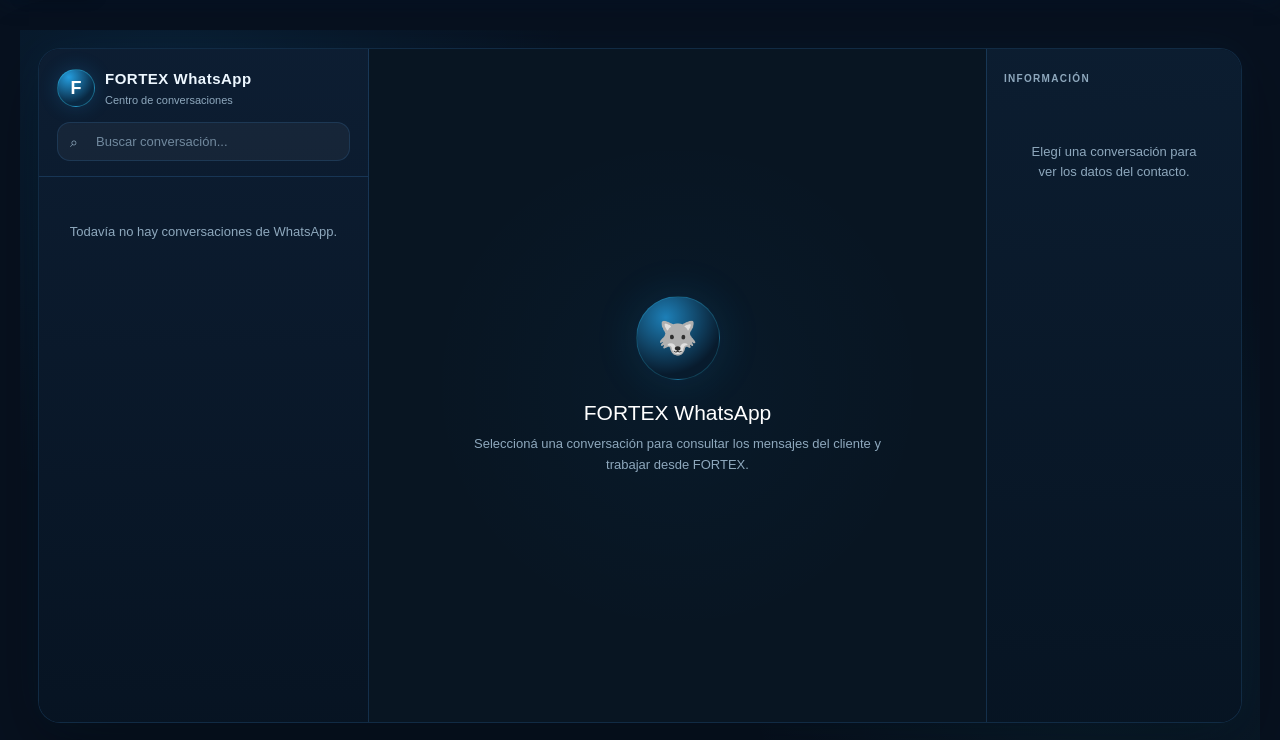
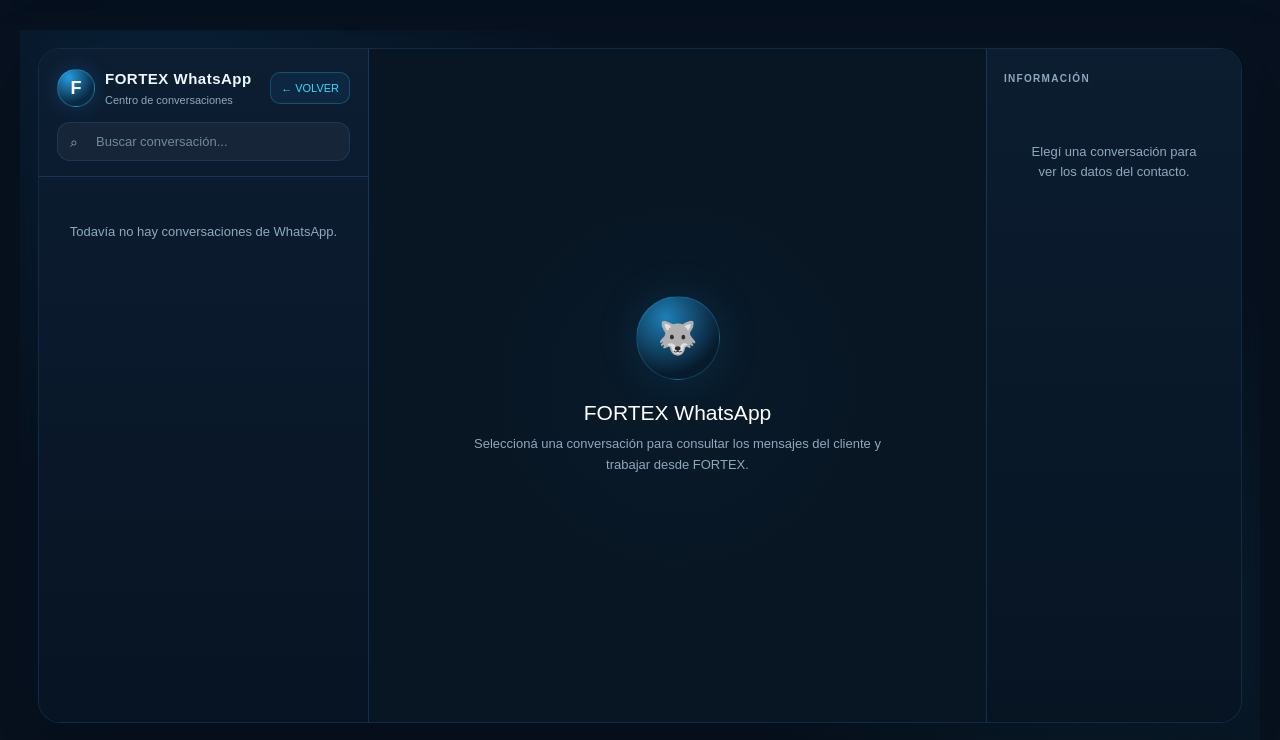
Before and after one commit to pasluiscespedes-rgb/pas_control, a Django app: page /whatsapp/ in a window 1280 px wide. Shown: the part 82-822 px from the top of the page. Run offline with Django 5.2, Linux system fonts and the light colour scheme; a user stored in the database is signed in; data comes from the database, SQL or seed files in the repository; data that the repository does not hold is empty.

Commit message:
Agrega regreso a pantalla anterior desde WhatsApp

```diff
--- a/mensajeria/templates/mensajeria/bandeja_whatsapp.html
+++ b/mensajeria/templates/mensajeria/bandeja_whatsapp.html
@@ -1102,6 +1102,19 @@
                         </div>
                     </div>
 
+                    <a
+                        href="{% url 'inicio' %}"
+                        class="wa-client-link"
+                        onclick="
+                            event.preventDefault();
+                            const destino = sessionStorage.getItem('fortex_wa_volver_a');
+                            sessionStorage.removeItem('fortex_wa_volver_a');
+                            window.location.href = destino || this.href;
+                        "
+                    >
+                        ← VOLVER
+                    </a>
+
                     {% if total_no_leidos %}
                         <div class="wa-total-badge">
                             {{ total_no_leidos }}
--- a/principal/templates/principal/base.html
+++ b/principal/templates/principal/base.html
@@ -130,6 +130,7 @@
     <a
     id="wa-alerta-flotante"
     href="{% url 'mensajeria:bandeja_whatsapp' %}"
+    onclick="sessionStorage.setItem('fortex_wa_volver_a', window.location.href);"
     title="Mensajes pendientes de WhatsApp"
     style="
         display:none;
```
